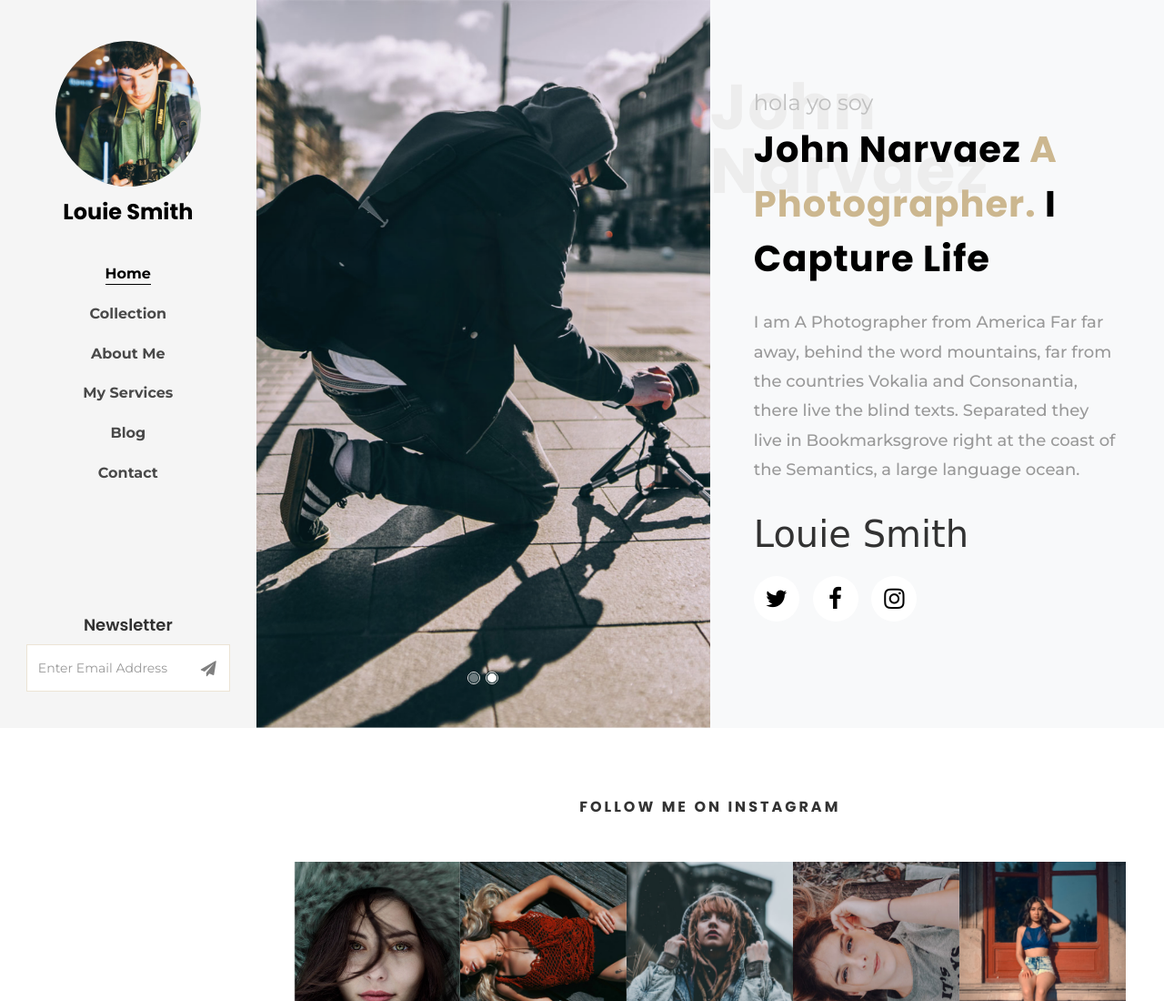
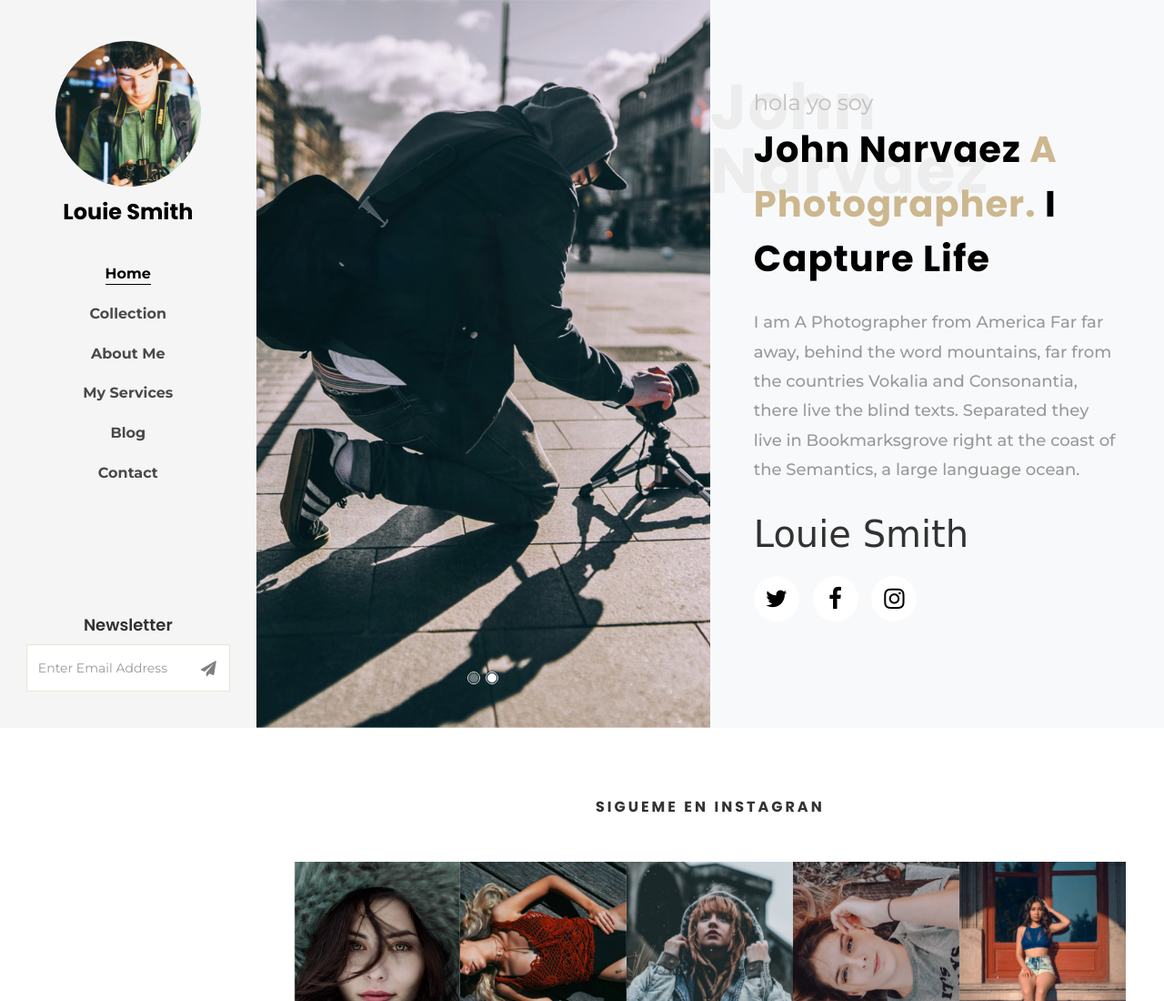
Before and after one commit to JohnNarva/plantillaWed, a plain HTML site: page index.html in a window 1280 px wide. Shown: the top 1100 px of the page at 91% size. Drawn offline with Linux system fonts and the light colour scheme; some packages are replaced by stand-ins of ours; no server answers; files whose address does not match are found by name; a web font is replaced by a local one.

Commit message:
corrigiendo instagran

```diff
--- a/index.html
+++ b/index.html
@@ -92,7 +92,7 @@
 				<div class="container">
 					<div class="row justify-content-center mb-2 pb-3">
 	          <div class="col-md-7 heading-section heading-section-2 text-center ftco-animate">
-	            <h2 class="mb-4">Follow me on Instagram</h2>
+	            <h2 class="mb-4">sigueme en instagran</h2>
 	          </div>
 	        </div>
 					<div class="row no-gutters">
```
